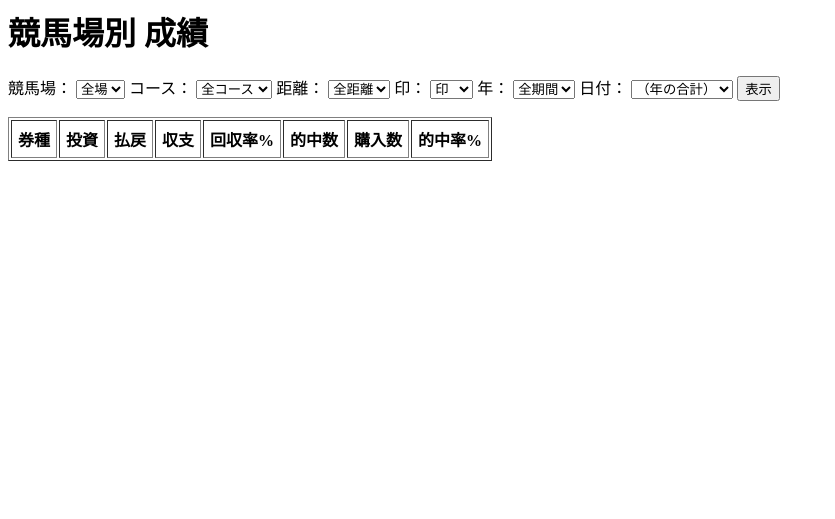
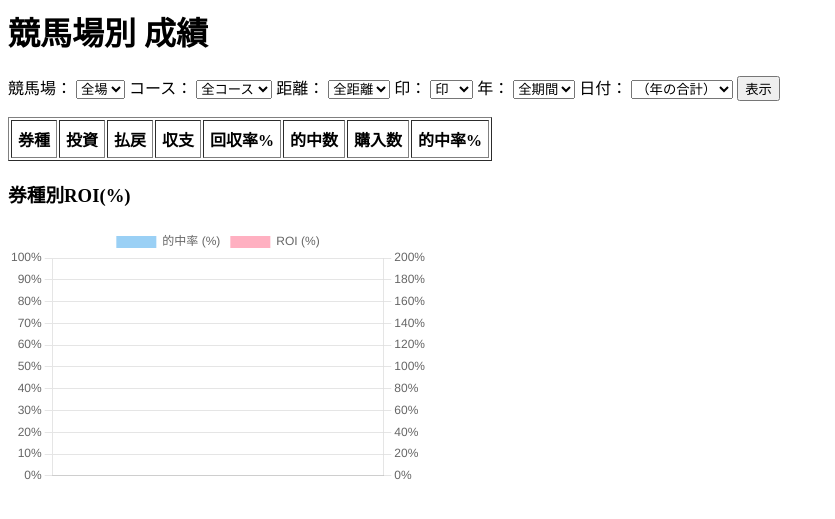
Before and after one commit to yasu-pygenba/keiba_dashboard, a Django app: page / in a window 1280 px wide. Shown: the top 519 px of the page, without its empty margins (0-835 px from the left). Run offline with Django 5.2, Linux system fonts and the light colour scheme; tables that the repository leaves empty hold one stand-in row (values such as "Sample post"); lists and menus that the app fills with data are empty.

Commit message:
v1.2 add chart

```diff
--- a/dashboard/templates/dashboard/venue.html
+++ b/dashboard/templates/dashboard/venue.html
@@ -69,3 +69,76 @@
     </tr>
     {% endfor %}
 </table>
+
+<style>
+.chart-wrapper {
+  display: flex;
+  gap: 24px;
+  flex-wrap: wrap;
+}
+
+.chart-box {
+  width: 420px;
+  height: 260px;
+}
+</style>
+
+
+<!-- グラフ -->
+<h3>券種別ROI(%)</h3>
+<div class="chart-wrapper">
+    <div class="chart-box">
+        <canvas id="roiChart" height="120"></canvas>
+    </div>
+</div>
+
+{{ chart_rows|json_script:"chart-rows" }}
+
+<script src="https://cdn.jsdelivr.net/npm/chart.js"></script>
+<script>
+const rows = JSON.parse(document.getElementById("chart-rows").textContent);
+
+const labels = rows.map(r => r.bet_type);
+const roiData = rows.map(r => r.roi_pct);
+const hitData = rows.map(r => r.hit_rate_pct);
+
+const ctx = document.getElementById("roiChart").getContext("2d");
+
+new Chart(ctx, {
+    type: "bar",
+  data: {
+    labels,
+    datasets: [
+      {
+        label: "的中率 (%)",
+        data: hitData,
+        yAxisID: "y_hit",
+      },
+      {
+        label: "ROI (%)",
+        data: roiData,
+        yAxisID: "y_roi",
+      },
+    ]
+  },
+  options: {
+    responsive: true,
+    maintainAspectRatio: false,
+    scales: {
+      y_hit: {
+        beginAtZero: true,
+        max: 100,
+        position: "left",
+        ticks: { callback: v => v + "%" }
+      },
+      y_roi: {
+        beginAtZero: true,
+        max: 200,
+        position: "right",
+        grid: { drawOnChartArea: false }, // 右軸のグリッドを消して見やすく
+        ticks: { callback: v => v + "%" }
+      }
+    }
+  }
+});
+</script>
--- a/dashboard/views.py
+++ b/dashboard/views.py
@@ -139,4 +139,6 @@ def venue_dashboard(request):
         "selected_distance": distance,
     }
 
+    context['chart_rows'] = rows
+
     return render(request, "dashboard/venue.html", context)
```
Also changed, not shown: 1 other file.
